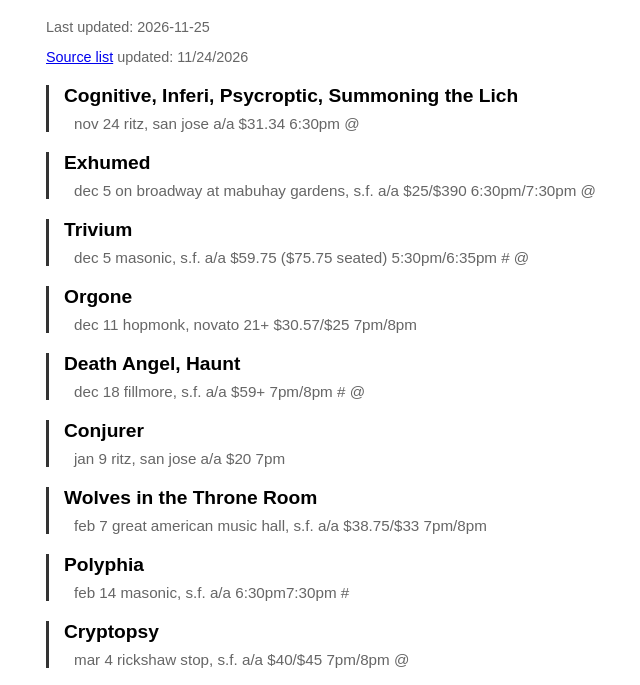
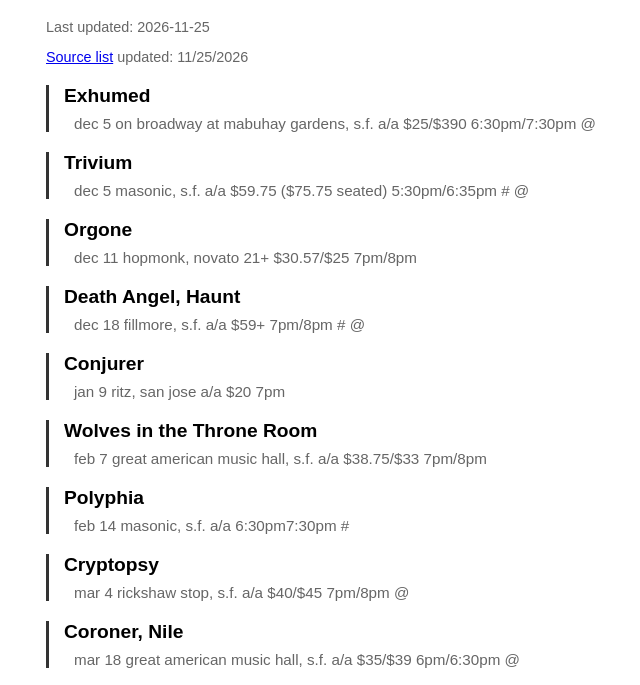
Before and after one commit to philipkor/concerts, a plain HTML site: page index.html in a window 1280 px wide. Shown: the part 81-766 px from the top of the page, without its empty margins (194-834 px from the left). Drawn offline with Linux system fonts and the light colour scheme.

Commit message:
deploy: philipkor/concerts_private@0382560a73b8fdefe0ac7697184e9bfd2fb8f6e3

```diff
--- a/index.html
+++ b/index.html
@@ -24,14 +24,10 @@
         <h1>Upcoming Concerts</h1>
         <div class="metadata">
             <p>Last updated: 2026-11-25</p>
-            <p><a href="http://www.foopee.com/punk/the-list/" target="_blank">Source list</a> updated: 11/24/2026</p>
+            <p><a href="http://www.foopee.com/punk/the-list/" target="_blank">Source list</a> updated: 11/25/2026</p>
         </div>
         <div id="concert-list">
     <div class="show">
-    <div class="bands"><span class="band">Cognitive</span><span class="band">Inferi</span><span class="band">Psycroptic</span><span class="band">Summoning the Lich</span></div>
-    <div class="venue">nov 24 ritz, san jose a/a $31.34 6:30pm @</div>
-</div>
-<div class="show">
     <div class="bands"><span class="band">Exhumed</span></div>
     <div class="venue">dec 5 on broadway at mabuhay gardens, s.f. a/a $25/$390 6:30pm/7:30pm @</div>
 </div>
```
